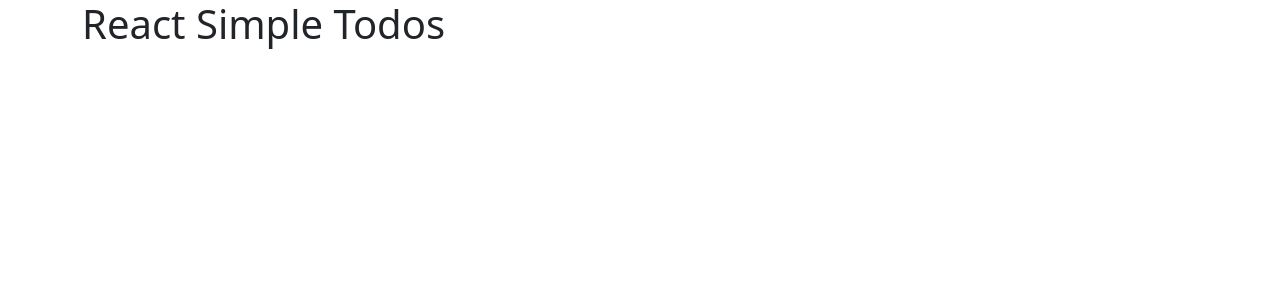
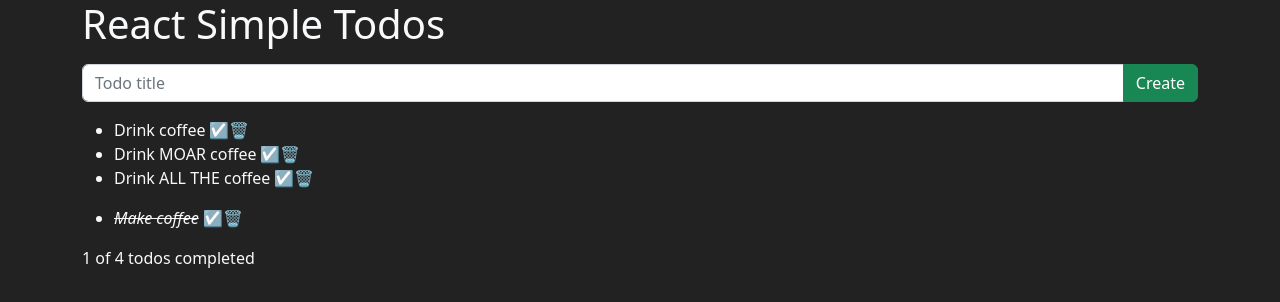
Before and after one commit to FeliciaGartzLevin/JavaScript2-Medieinstitutet, a React (Vite) app in the folder 02-react-simple-todos-johans-genomgang/: page / in a window 1280 px wide. Shown: the top 302 px of the page. Built offline with nearby package versions, Linux system fonts and the light colour scheme.

Commit message:
gone through the workshop and introduces useEffect()

```diff
--- a/02-react-simple-todos-johans-genomgang/index.html
+++ b/02-react-simple-todos-johans-genomgang/index.html
@@ -2,9 +2,9 @@
 <html lang="en" data-bs-theme="dark">
   <head>
     <meta charset="UTF-8" />
-    <link rel="icon" type="image/svg+xml" href="/vite.svg" />
+	<link rel="icon" type="image/png+xml" href="https://www.citypng.com/public/uploads/preview/-31622652360keqnmdomq3.png" />
     <meta name="viewport" content="width=device-width, initial-scale=1.0" />
-    <title>Vite + React + TS</title>
+    <title>Johans genomgång workshopen</title>
   </head>
   <body>
     <div id="root"></div>
--- a/02-react-simple-todos-johans-genomgang/src/App.tsx
+++ b/02-react-simple-todos-johans-genomgang/src/App.tsx
@@ -1,10 +1,147 @@
-import { useState } from 'react'
+import { useEffect, useState } from 'react'
+import { Todo } from './types/index.s'
 import './assets/scss/App.scss'
 
 function App() {
+	const [todos, setTodos] = useState<Todo[]>([
+		{ title: "Make coffee", completed: true },
+		{ title: "Drink coffee", completed: false },
+		{ title: "Drink MOAR coffee", completed: false },
+		{ title: "Drink ALL THE coffee", completed: false },
+	])
+
+	const [newTodoTitle, setNewTodoTitle] = useState('')
+
+	const deleteTodo = (todoToDelete: Todo) => {
+		// set a new list of todos where the clicked todo is excluded
+		const newTodos = todos.filter(todo => todo !== todoToDelete)
+
+		setTodos(newTodos)
+	}
+
+	const handleSubmit = (e: React.FormEvent) => {
+		// stop form from submitting
+		e.preventDefault()
+
+		// create a new todo and set a new todos state
+		const newTodo: Todo = {
+			title: newTodoTitle,
+			completed: false
+		}
+
+		setTodos([...todos, newTodo])
+
+		// clear newTodoTitle state
+		setNewTodoTitle('')
+
+	}
+
+	const toggleTodo = (todo: Todo) => {
+		todo.completed = !todo.completed
+
+		setTodos([...todos])
+
+	}
+
+	const unfinishedTodos = todos.filter(todo => !todo.completed)
+	const finishedTodos = todos.filter(todo => todo.completed)
+
+	// This will only be executed when the component is mounted,
+	// and only AFTER the component has been rendered
+	useEffect(() => {
+		console.log("Look mom, I'm a newly mounted component 👶🏻")
+	}, [])
+
+	// This will only be executed if `finishedTodos.length` or `todos.length`
+	// have changed since last render, and only AFTER the component has been rendered
+	useEffect(() => {
+		console.log("Updating page title using an effect")
+		document.title = `${finishedTodos.length} of ${todos.length} completed`
+	}, [finishedTodos.length, todos.length])
+
+	useEffect(() => {
+		console.log("🎉")
+	})
+
+	useEffect(() => {
+		console.log("Updating page title using an effect")
+		document.title = `${finishedTodos.length} of ${todos.length} completed`
+	}, [finishedTodos.length, todos.length])
+
 	return (
-		<div className="container">
-			<h1>React Simple Todos</h1>
+		<div className="container text-light">
+			<h1 className="mb-3">React Simple Todos</h1>
+
+			<form onSubmit={handleSubmit} className="mb-3">
+				<div className="input-group">
+					<input
+						type="text"
+						className="form-control"
+						placeholder="Todo title"
+						onChange={e => setNewTodoTitle(e.target.value)}
+						value={newTodoTitle}
+					/>
+
+					<button
+						type="submit"
+						className="btn btn-success"
+					>Create</button>
+				</div>
+			</form>
+
+
+			{todos.length > 0 && (
+				<>
+					<ul className="todolist">
+						{unfinishedTodos.map((todo, index) => (
+							<li className={todo.completed ? 'done' : ''} key={index}>
+								<span className="todo-title">
+									{todo.title}
+								</span>
+
+								<span className="ms-1">
+									<span className="todo-toggle" onClick={() => toggleTodo(todo)} role="button">
+										{todo.completed ? '✅' : '☑️'}
+
+									</span>
+									<span className="todo-delete" onClick={() => deleteTodo(todo)} role="button">
+										🗑️
+									</span>
+								</span>
+							</li>
+						))}
+					</ul>
+
+
+					<ul className="todolist">
+						{finishedTodos.map((todo, index) => (
+							<li className={todo.completed ? 'done' : ''} key={index}>
+								<span className="todo-title">
+									{todo.title}
+								</span>
+
+								<span className="ms-1">
+									<span className="todo-toggle" onClick={() => toggleTodo(todo)} role="button">
+										{todo.completed ? '☑️' : '✅'}
+									</span>
+									<span className="todo-delete" onClick={() => deleteTodo(todo)} role="button">
+										🗑️
+									</span>
+								</span>
+							</li>
+						))}
+					</ul>
+
+					<p className="status">
+						{finishedTodos.length} of {todos.length} todos completed
+					</p>
+				</>
+			)}
+
+			{todos.length === 0 && (
+				<p>No todos to do, have a rest! 😎</p>
+			)}
+
 		</div>
 	)
 }
--- a/02-react-simple-todos-johans-genomgang/src/assets/scss/App.scss
+++ b/02-react-simple-todos-johans-genomgang/src/assets/scss/App.scss
@@ -1 +1,14 @@
 @import "bootstrap/scss/bootstrap";
+
+body {
+	background: rgb(34, 34, 34);
+}
+
+.todolist {
+	.done {
+		.todo-title {
+			font-style: italic;
+			text-decoration: line-through;
+		}
+	}
+}
--- /dev/null
+++ b/02-react-simple-todos-johans-genomgang/src/types/index.s.ts
@@ -0,0 +1,4 @@
+export type Todo = {
+	title: string
+	completed: boolean
+}
```
Also changed, not shown: 1 other file (tests, documents, lock files or other folders).
